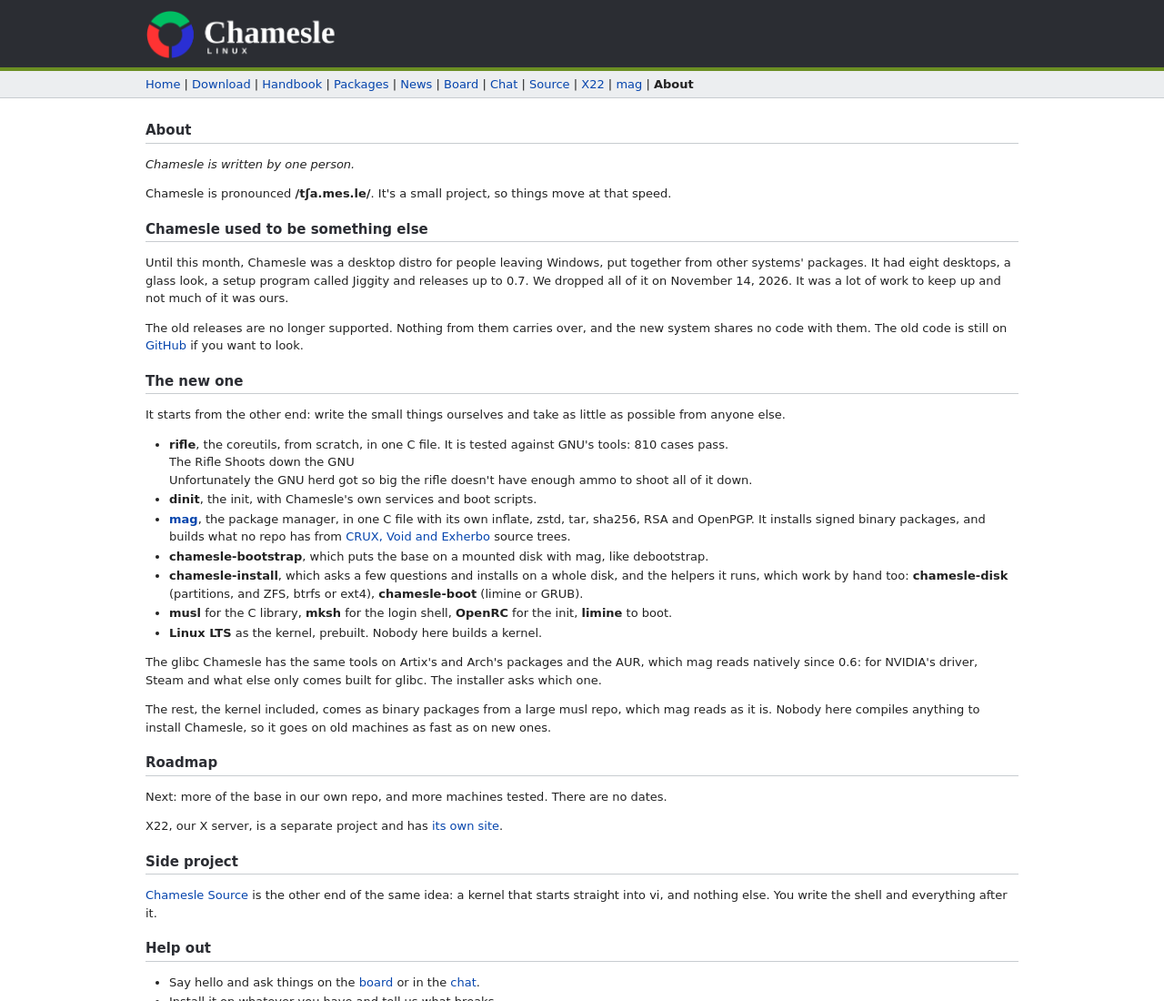
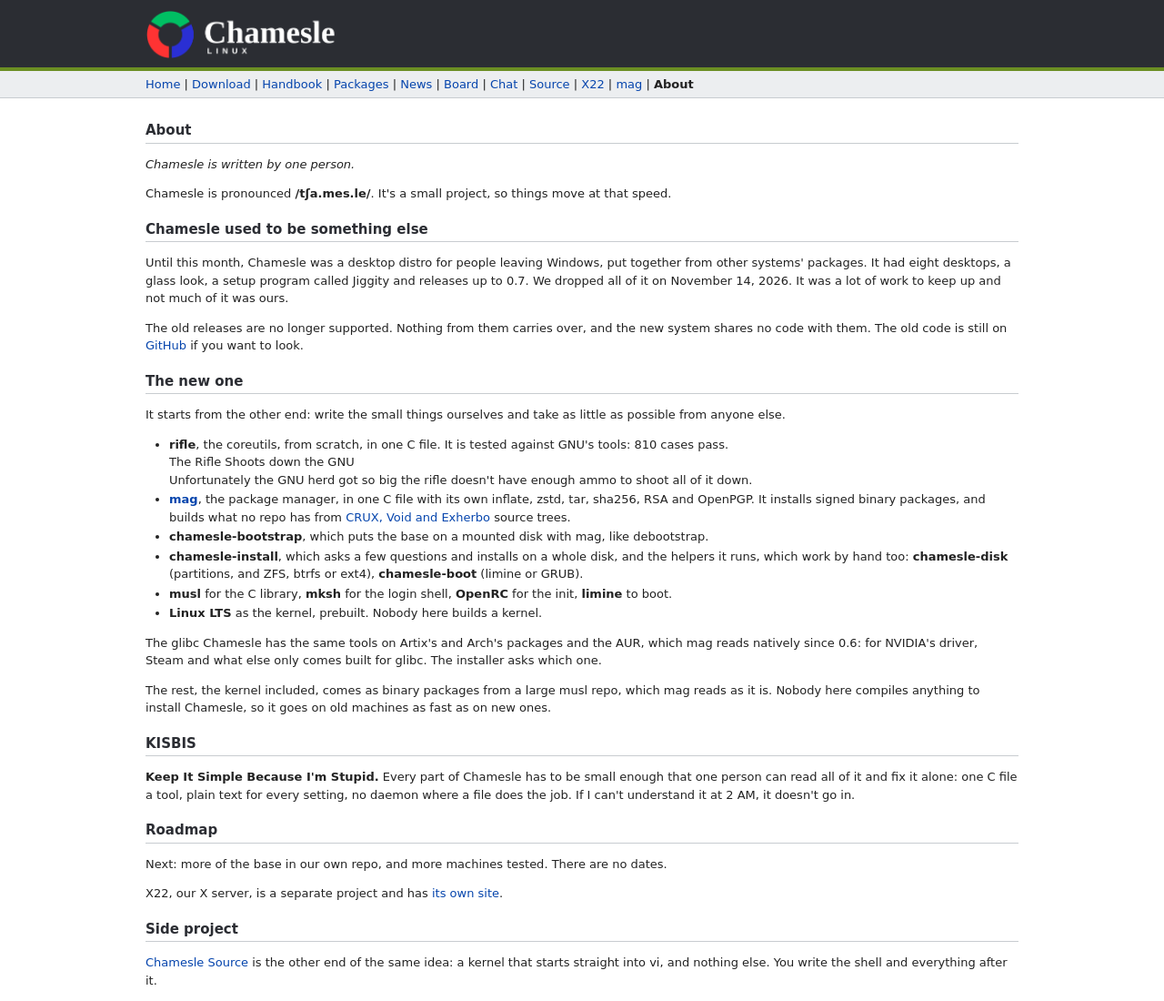
Before and after one commit to tortr-rs/chamesle, a plain HTML site: page docs/about.html in a window 1280 px wide. Shown: the top 1100 px of the page at 91% size. Drawn offline with Linux system fonts and the light colour scheme.

Commit message:
site: KISBIS on the about page

```diff
--- a/docs/about.html
+++ b/docs/about.html
@@ -55,7 +55,6 @@ with them. The old code is still on <a href="https://github.com/tortr-rs/chamesl
 <li><b>rifle</b>, the coreutils, from scratch, in one C file. It is tested against GNU's tools: 810 cases pass.<br>
 The Rifle Shoots down the GNU<br>
 Unfortunately the GNU herd got so big the rifle doesn't have enough ammo to shoot all of it down.</li>
-<li><b>dinit</b>, the init, with Chamesle's own services and boot scripts.</li>
 <li><b><a href="https://github.com/tortr-rs/mag">mag</a></b>, the package manager, in one C file with its own inflate, zstd, tar, sha256, RSA and OpenPGP.
 It installs signed binary packages, and builds what no repo has from <a href="handbook-mag.html#s4-6">CRUX, Void and Exherbo</a> source trees.</li>
 <li><b>chamesle-bootstrap</b>, which puts the base on a mounted disk with mag, like debootstrap.</li>
@@ -68,6 +67,11 @@ It installs signed binary packages, and builds what no repo has from <a href="ha
 0.6: for NVIDIA's driver, Steam and what else only comes built for glibc. The installer asks which one.</p>
 <p>The rest, the kernel included, comes as binary packages from a large musl repo, which mag reads as it is. Nobody
 here compiles anything to install Chamesle, so it goes on old machines as fast as on new ones.</p>
+
+<h2 id="kisbis">KISBIS</h2>
+<p><b>Keep It Simple Because I'm Stupid.</b> Every part of Chamesle has to be small enough that
+one person can read all of it and fix it alone: one C file a tool, plain text for every setting, no daemon where a
+file does the job. If I can't understand it at 2 AM, it doesn't go in.</p>
 
 <h2 id="roadmap">Roadmap</h2>
 <p>Next: more of the base in our own repo, and more machines tested. There are no dates.</p>
```
